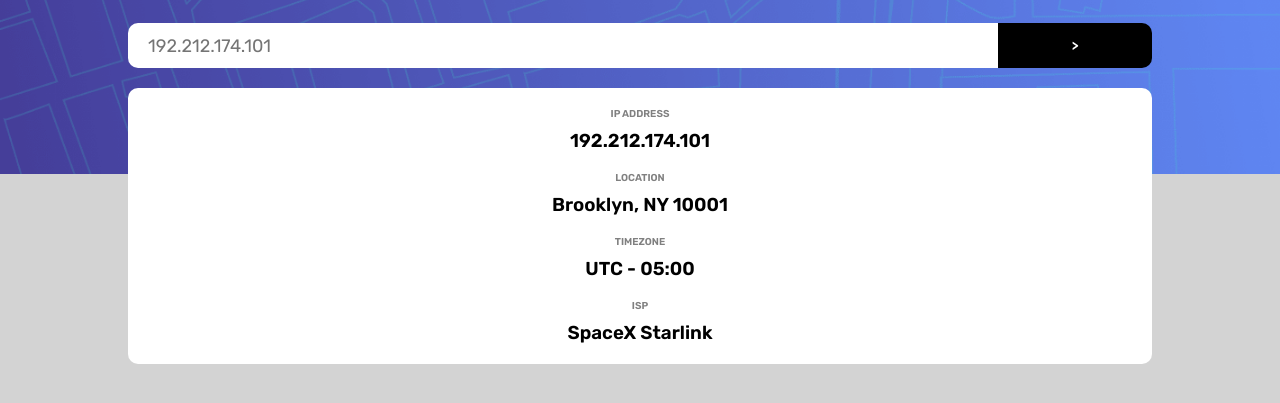
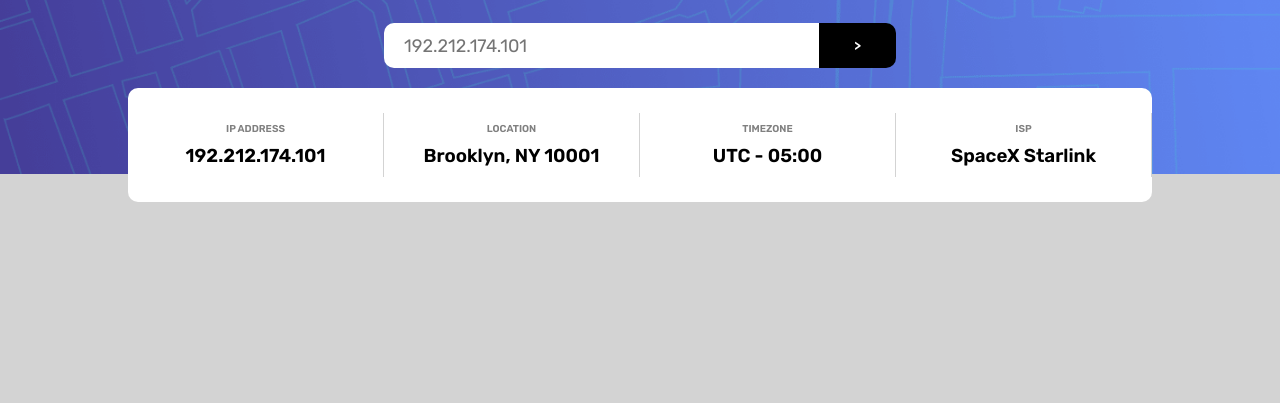
Before and after one commit to BelayAdamu/IP_Address_Tracker, a website: page index.html in a window 1280 px wide. Shown: the part 51-454 px from the top of the page. Drawn offline with Linux system fonts and the light colour scheme.

Commit message:
Responsive design complete

```diff
--- a/styles/styles.css
+++ b/styles/styles.css
@@ -5,11 +5,16 @@
     font-family: 'Rubik', sans-serif;
 }
 body{
+    margin: 0px auto;
+    max-width: 1440px;
     background-color: lightgray;
     overflow: hidden;
+    height: 100vh;
+    min-height: 640px;
+
 }
 header{
-    width: 100vw;
+    width: 100%;
     height: 225px;
     background-image: url(../images/pattern-bg.png);
     background-position: center;
@@ -76,3 +81,44 @@
     font-size: 10px;
     color: gray;
 }
+@media only screen and (min-width:576px){
+    .searchBar{
+        width: 50%;
+    }
+    .info_section{
+        width: 50%;
+    }
+
+}
+@media only screen and (min-width:768px){
+    .searchBar{
+        width: 30%;
+    }
+    .info_section{
+        width: 30%;
+    }
+}
+@media only screen and (min-width:992px){
+    .searchBar{
+        width: 40%;
+    }
+    .info_section{
+        height: 136px;
+        padding-top: 25px;
+        padding-bottom: 25px;
+        width: 80%;
+        flex-direction: row;
+        justify-content: space-evenly;
+
+    }
+    .info_section div{
+        width: 25%;
+        padding-right: 20px;
+        padding-left: 20px;
+        border-right: 1px solid lightgray;
+        text-align: center;
+    }
+    .isp {
+        border-right: none;
+    }
+}
```
